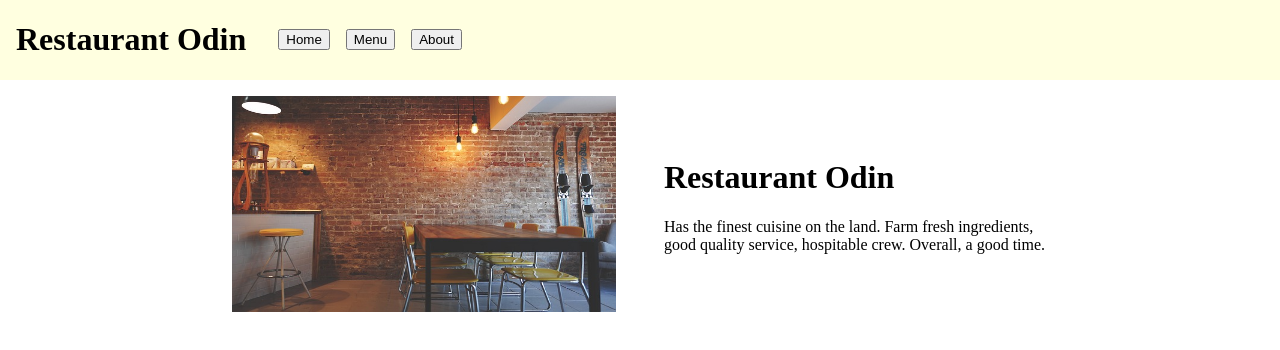
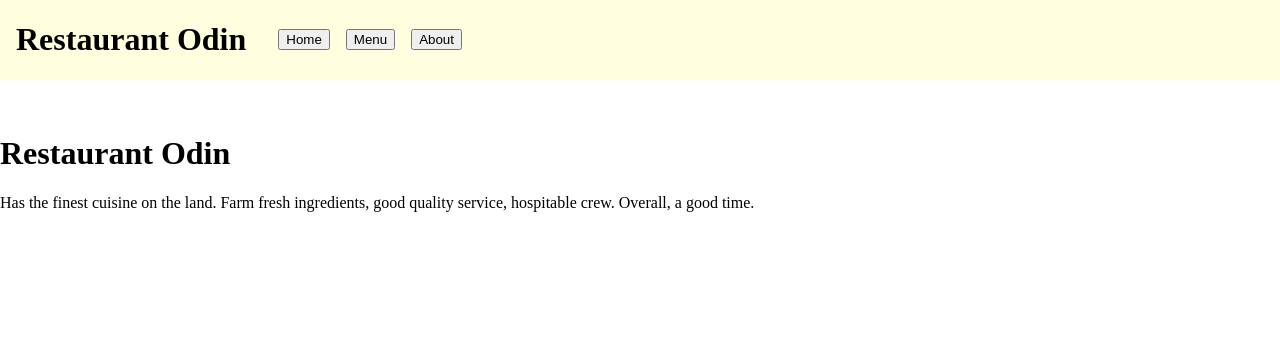
Before and after one commit to CrispDeserving/restaurant-odin, a website built with webpack: page src/index.html in a window 1280 px wide. Built offline with nearby package versions, Linux system fonts and the light colour scheme.

Commit message:
refactor(render): Move rendering of home to home-render.js
Also added dsl-utils for some JS elements shortcut.

```diff
--- /dev/null
+++ b/src/dsl-utils.js
@@ -0,0 +1,12 @@
+export function children(root, ...children) {
+	if (children.length === 0 || children == null) return root;
+
+	return children.reduce((acc, el) => {
+		acc.appendChild(el);
+		return acc;
+	}, root);
+}
+
+export default {
+	children,
+};
--- /dev/null
+++ b/src/home-render.js
@@ -0,0 +1,50 @@
+// Original html:
+//
+// <div class="hook" style="
+// 	display: flex;
+// 	justify-content: center;
+// 	align-items: center;
+// 	gap: 3rem;
+// ">
+// 	<img src="../src/assets/restaurant.jpg" alt="An image of an italian restaurant" style="
+// 		aspect-ratio: 16 / 9;
+// 		width: 30vw;
+// 	" />
+//
+// 	<div class="content" style="
+// 		width: 30vw;
+// 	">
+// 		<h1>Restaurant Odin</h1>
+//
+// 		<p>Has the finest cuisine on the land. Farm fresh ingredients, good quality service, hospitable crew. Overall, a
+// 			good time.</p>
+// 	</div>
+// </div>
+//
+
+import { children } from "./dsl-utils.js";
+
+function init_home_element() {
+	const Home =
+		children(document.createElement('div'),
+			document.createElement('img'),
+
+			children(document.createElement('div'),
+				document.createElement('h1'),
+				document.createElement('p'),
+			),
+		);
+
+	Home.setAttribute('id', 'home');
+	Home.querySelector('div').classList.add('content');
+	Home.querySelector('div h1').innerText = "Restaurant Odin";
+	Home.querySelector('div p').innerText = "Has the finest cuisine on the land. Farm fresh ingredients, good quality service, hospitable crew. Overall, a good time.";
+
+	return Home;
+}
+
+export const Home = init_home_element();
+
+export default {
+	Home,
+};
--- a/src/index.html
+++ b/src/index.html
@@ -37,29 +37,10 @@
 	</header>
 
 	<div id="content" style="
+		display: grid;
+		place-content: stretch;
 		padding: 1rem 0;
-	">
-		<div class="hook" style="
-			display: flex;
-			justify-content: center;
-			align-items: center;
-			gap: 3rem;
-		">
-			<img src="../src/assets/restaurant.jpg" alt="An image of an italian restaurant" style="
-				aspect-ratio: 16 / 9;
-				width: 30vw;
-			" />
-
-			<div class="content" style="
-				width: 30vw;
-			">
-				<h1>Restaurant Odin</h1>
-
-				<p>Has the finest cuisine on the land. Farm fresh ingredients, good quality service, hospitable crew. Overall, a
-					good time.</p>
-			</div>
-		</div>
-	</div>
+	"></div>
 </body>
 
 </html>
--- a/src/index.js
+++ b/src/index.js
@@ -1,3 +1,11 @@
+import { Home } from "./home-render";
+
+function handle_home_click() {
+	document.querySelector('#content').appendChild(Home);
+}
+
 window.addEventListener('DOMContentLoaded', () => {
     console.log("hello world");
+
+    handle_home_click();
 });
```
